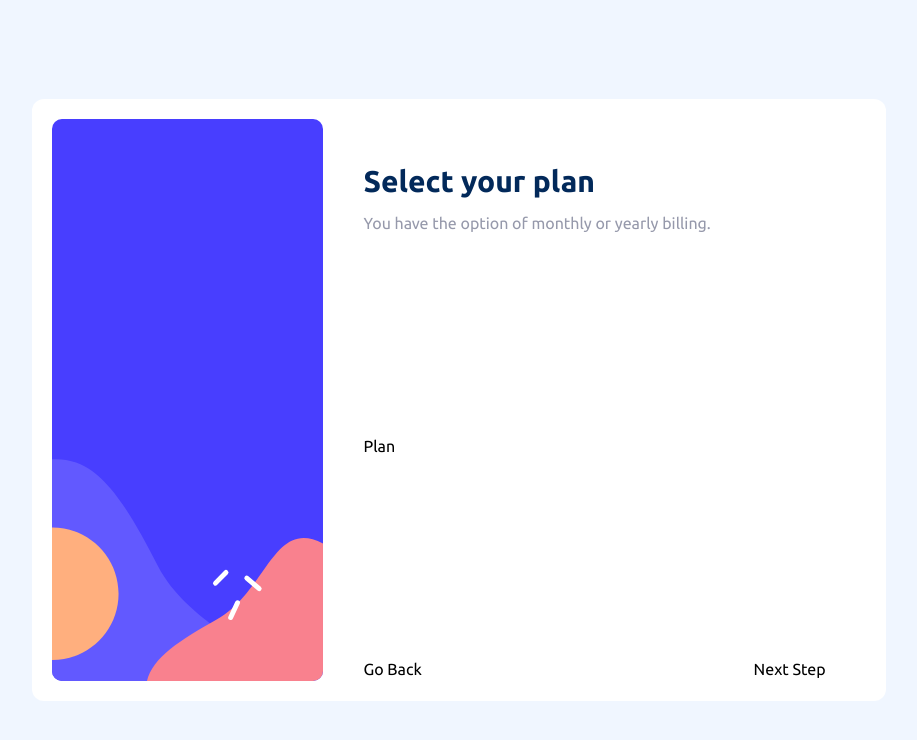
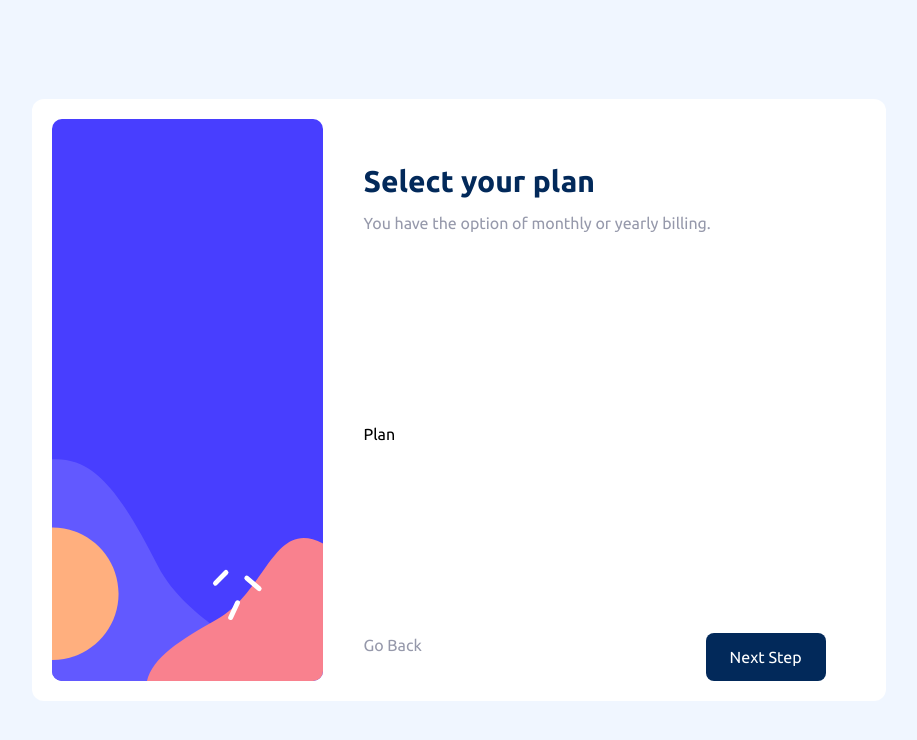
Before and after one commit to rachel-soon/multi-step-form, a Vue app in the folder form-project/: page / in a window 1280 px wide. Both pictures are taken after a click on the button "Next Step". Shown: the top 740 px of the page, without its empty margins (181-1098 px from the left). Built offline with nearby package versions, Linux system fonts and the light colour scheme.

Commit message:
feat: implement basebutton component

```diff
--- a/form-project/src/assets/main.css
+++ b/form-project/src/assets/main.css
@@ -5,6 +5,7 @@
 @tailwind utilities;
 
 body {
+  font-size: 16px;
   font-family: 'Ubuntu', sans-serif;
 }
 
--- a/form-project/src/components/BaseButton.vue
+++ b/form-project/src/components/BaseButton.vue
@@ -0,0 +1,34 @@
+<script setup lang="ts">
+const props = defineProps<{
+  variant: string
+}>()
+</script>
+
+<template>
+  <button :class="`${variant}`">
+    <slot></slot>
+  </button>
+</template>
+
+<style scoped>
+button {
+  @apply rounded-lg px-6 py-3;
+}
+.primary {
+  @apply bg-primary text-white;
+  transition: 0.1s all ease-in-out;
+}
+
+.primary:hover {
+  background-color: #034596;
+}
+
+.secondary {
+  @apply bg-secondary text-white;
+  transition: 0.1s all ease-in-out;
+}
+
+.secondary:hover {
+  background-color: #817aff;
+}
+</style>
--- a/form-project/src/views/SubscriptionForm.vue
+++ b/form-project/src/views/SubscriptionForm.vue
@@ -6,6 +6,8 @@ import SubscriptionFormPersonalInfo from '@/components/SubscriptionFormPersonalI
 import SubscriptionFormPlan from '@/components/SubscriptionFormPlan.vue'
 import SubscriptionFormAddOns from '@/components/SubscriptionFormAddOns.vue'
 import SubscriptionFormSummary from '@/components/SubscriptionFormSummary.vue'
+
+import BaseButton from '@/components/BaseButton.vue'
 
 // handling steps
 const subscriptionStore = useCounterStore()
@@ -67,10 +69,20 @@ const getSubtitle = computed(() => {
 
       <component :is="getComponent"></component>
       <div class="form-body__footer">
-        <div><button v-if="currentStep !== 1" @click="previousStep">Go Back</button></div>
+        <div>
+          <span
+            v-if="currentStep !== 1"
+            @click="previousStep"
+            class="text-muted hover:cursor-pointer"
+          >
+            Go Back
+          </span>
+        </div>
         <div class="flex justify-end">
-          <button v-if="currentStep !== 4" @click="nextStep">Next Step</button>
-          <button v-else>Confirm</button>
+          <BaseButton v-if="currentStep !== 4" @click="nextStep" variant="primary"
+            >Next Step</BaseButton
+          >
+          <BaseButton v-else variant="secondary">Confirm</BaseButton>
         </div>
       </div>
     </div>
```
